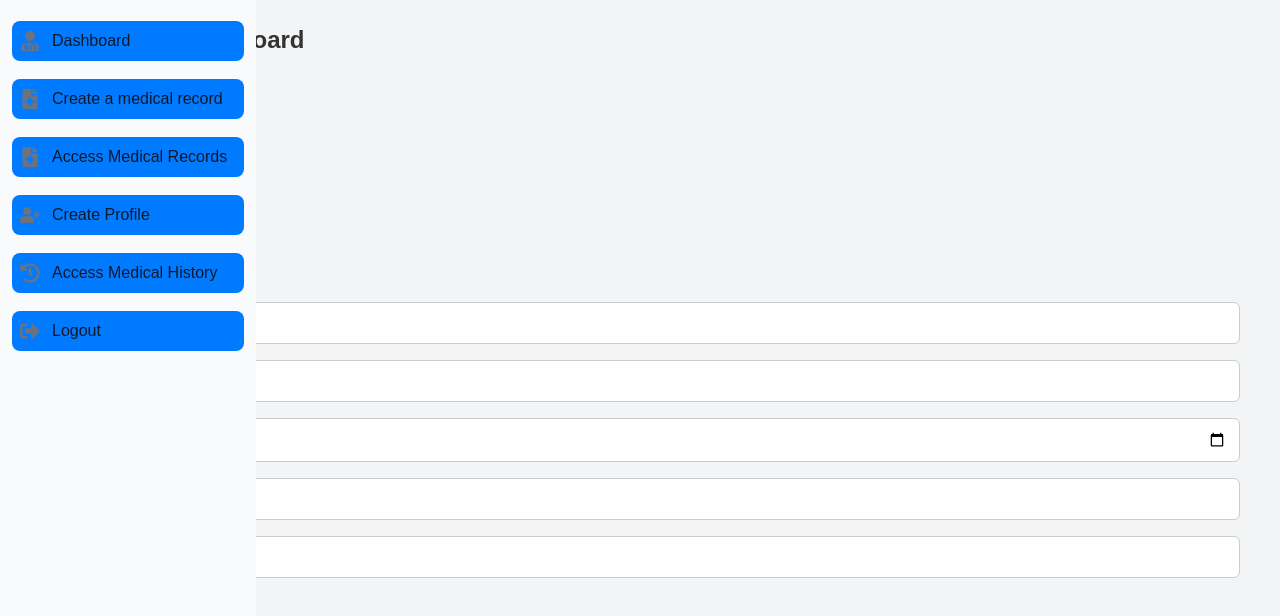
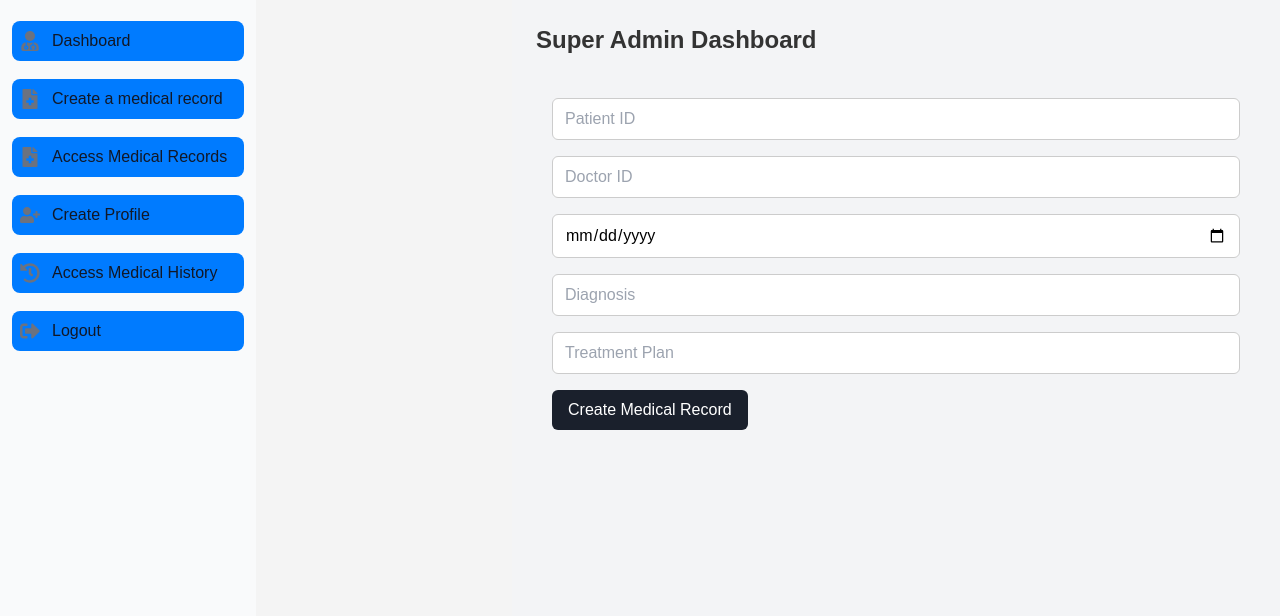
Before and after one commit to ShoElj/dental-clinic-, a React (Vite) app: page /superadmin in a window 1280 px wide. Shown: the top 616 px of the page. Built offline with nearby package versions, Linux system fonts and the light colour scheme.

Commit message:
Added styles and correction

```diff
--- a/src/Components/Dashboard/SuperAdminDashboard.jsx
+++ b/src/Components/Dashboard/SuperAdminDashboard.jsx
@@ -7,18 +7,10 @@ import Logout from '../Auth/Logout';
 
 const SuperAdminDashboard = ({ selectedTab, onSelectTab }) => {
   return (
-    <div className="flex-grow p-6 bg-gray-100">
+    <div className="flex flex-col sm:ml-64 p-6 bg-gray-100 min-h-screen">
       <h1 className="text-2xl font-bold mb-4">Super Admin Dashboard</h1>
       <div className="flex-grow p-4">
         <Tabs selectedIndex={selectedTab} onSelect={index => onSelectTab(index)}>
-          <TabList>
-            <Tab>Dashboard</Tab>
-            <Tab>Create a medical record</Tab>
-            <Tab>Access Medical Records</Tab>
-            <Tab>Create Profile</Tab>
-            <Tab>Access Medical History</Tab>
-            <Tab>Logout</Tab>
-          </TabList>
 
           <TabPanel>
             <MedicalRecords create={true} />
--- a/src/Components/Sidebar/Sidebar.jsx
+++ b/src/Components/Sidebar/Sidebar.jsx
@@ -10,7 +10,7 @@ const Sidebar = ({ onSelectTab }) => {
   };
 
   return (
-    <div>
+    <div className="flex">
       {/* Button to toggle sidebar on small screens */}
       <button
         onClick={toggleSidebar}
@@ -87,6 +87,10 @@ const Sidebar = ({ onSelectTab }) => {
           </ul>
         </div>
       </aside>
+      {/* Main content margin adjustment */}
+      <div className="flex-grow sm:ml-64">
+        {/* Content will go here */}
+      </div>
     </div>
   );
 };
```
